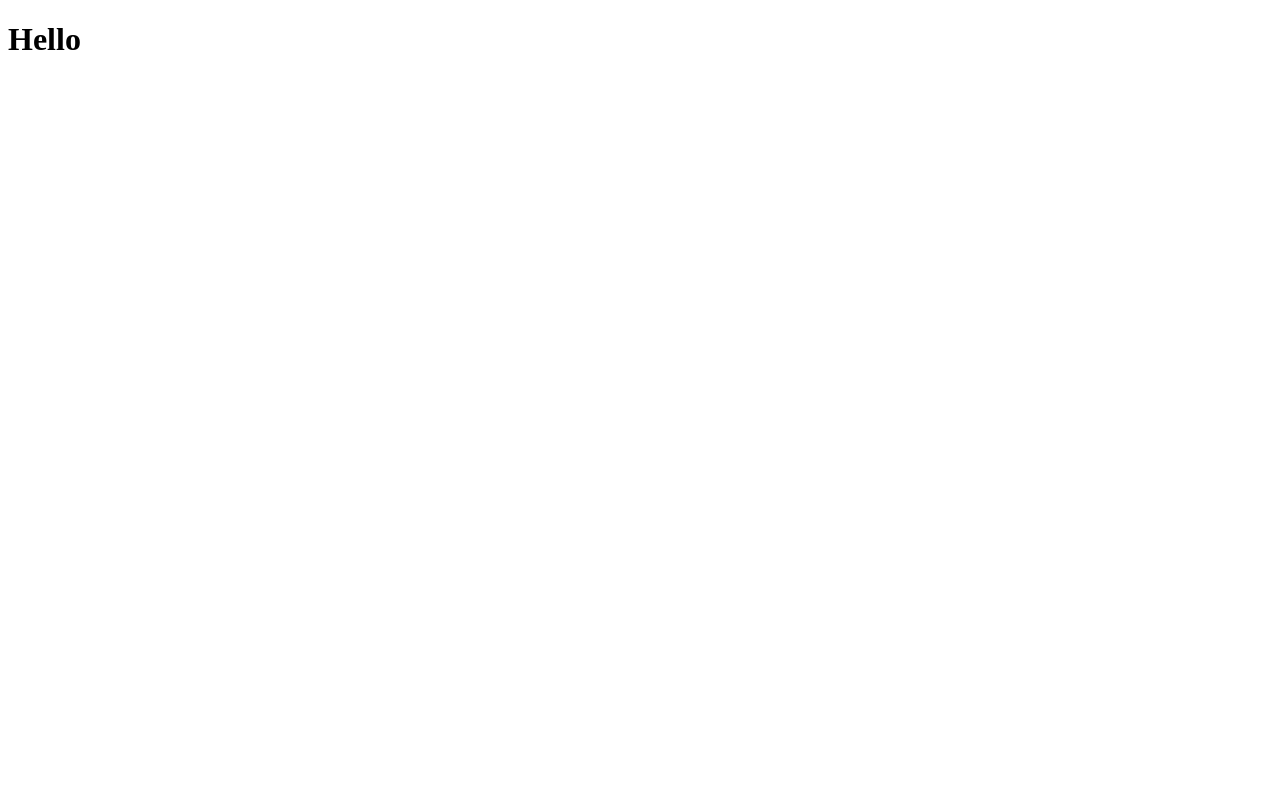
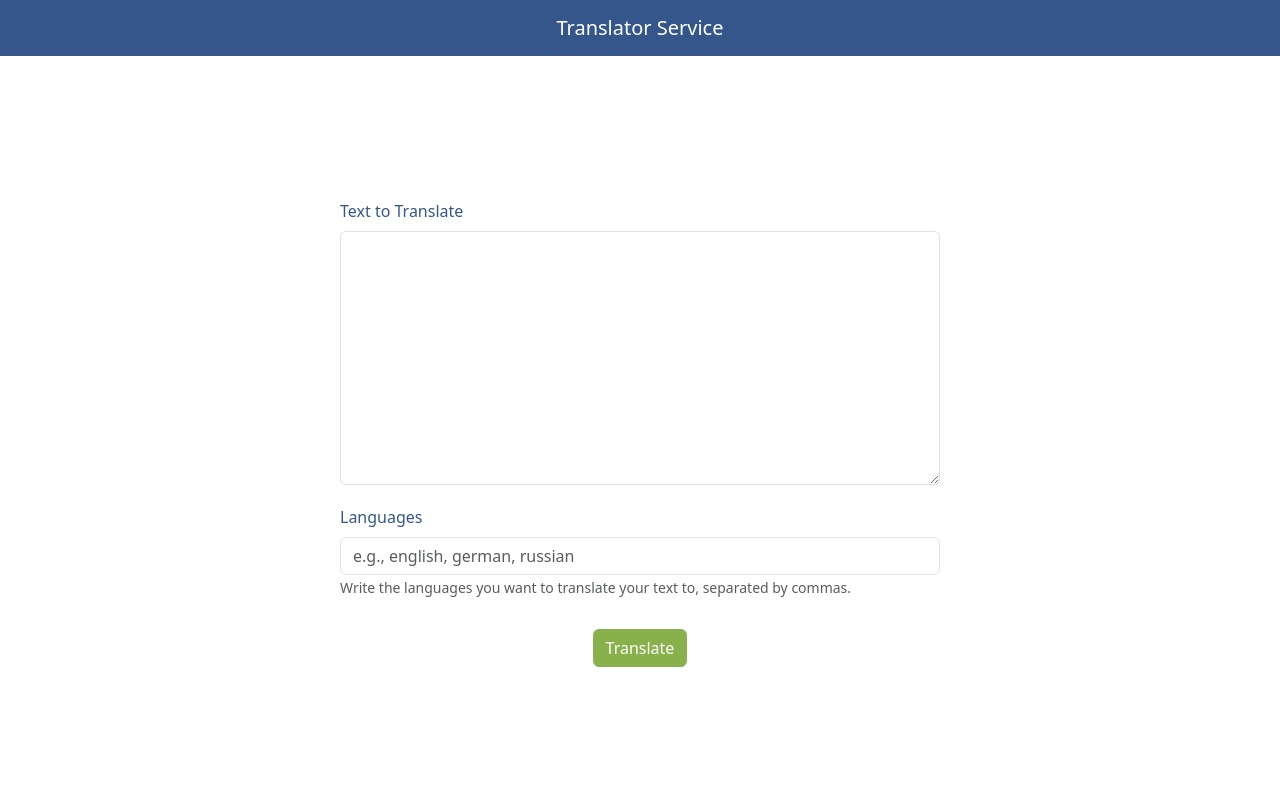
Before and after one commit to IgnacioMansillaGomez/text-translator-AI, a FastAPI app: page /index in a window 1280 px wide. Before the commit the page is almost empty. Run offline with FastAPI, Linux system fonts and the light colour scheme; some libraries are stand-ins or nearby versions.

Commit message:
basic styles initial logic

```diff
--- a/app/templates/index.html
+++ b/app/templates/index.html
@@ -3,9 +3,127 @@
   <head>
     <meta charset="UTF-8" />
     <meta name="viewport" content="width=device-width, initial-scale=1.0" />
-    <title>Document</title>
+    <title>Text Translator Powered By AI</title>
+    <link
+      href="https://cdn.jsdelivr.net/npm/bootstrap@5.3.0/dist/css/bootstrap.min.css"
+      rel="stylesheet"
+    />
+    <style>
+      body,
+      html {
+        height: 100%;
+        margin: 0;
+        background-color: white;
+        display: flex;
+        flex-direction: column;
+      }
+      .content {
+        flex: 1;
+      }
+      .navbar {
+        background-color: #34568b;
+      }
+      .btn-primary {
+        background-color: #88b04b;
+        border-color: #88b04b;
+      }
+      .form-label {
+        color: #34568b;
+      }
+      .logo {
+        max-width: 30%;
+        height: auto;
+        padding: 20px;
+      }
+      .form-container {
+        display: flex;
+        justify-content: center;
+        align-items: center;
+        flex-direction: column;
+        height: 100%;
+        padding: 20px;
+      }
+      .form-box {
+        width: 100%;
+        max-width: 600px;
+        margin: 10px 0;
+      }
+      .btn-container {
+        text-align: center;
+        margin-top: 20px;
+      }
+    </style>
   </head>
   <body>
-    <h1>Hello</h1>
+    <nav class="navbar navbar-expand-lg navbar-dark">
+      <div class="container">
+        <a class="navbar-brand mx-auto" href="#">Translator Service</a>
+      </div>
+    </nav>
+
+    <div class="content">
+      <div class="container form-container">
+        <div class="form-box">
+          <label for="text" class="form-label">Text to Translate</label>
+          <textarea id="text" class="form-control" rows="10"></textarea>
+        </div>
+        <div class="form-box">
+          <label for="languages" class="form-label">Languages</label>
+          <input
+            id="languages"
+            class="form-control"
+            type="text"
+            placeholder="e.g., english, german, russian"
+          />
+          <small class="form-text text-muted"
+            >Write the languages you want to translate your text to, separated
+            by commas.</small
+          >
+        </div>
+        <div class="btn-container">
+          <button class="btn btn-primary" onclick="translateText()">
+            Translate
+          </button>
+        </div>
+      </div>
+    </div>
+    <script>
+      async function translateText() {
+        // Extract the text and languages from the form
+        var text_for_translation = document.getElementById('text').value;
+        var languages_chosen = document.getElementById('languages').value;
+
+        // Prepare the payload
+        var payload = {
+          text: text_for_translation,
+          languages: languages_chosen,
+        };
+
+        try {
+          // Execute the POST request to the translation endpoint
+          const response = await fetch('http://localhost:8000/translate', {
+            method: 'POST',
+            headers: {
+              'Content-Type': 'application/json',
+            },
+            body: JSON.stringify(payload),
+          });
+
+          // Check if the response is OK
+          if (!response.ok) {
+            throw new Error(`HTTP error! Status: ${response.status}`);
+          }
+
+          // Parse and handle the response
+          const result = await response.json();
+          alert('Translation request submitted. ID: ' + result.id);
+          window.location.href = '/translate/' + result.id;
+        } catch (error) {
+          console.error('Error:', error);
+          alert('Failed to submit translation request.');
+        }
+      }
+    </script>
+    <script src="https://cdn.jsdelivr.net/npm/bootstrap@5.3.0/dist/js/bootstrap.bundle.min.js"></script>
   </body>
 </html>
```
